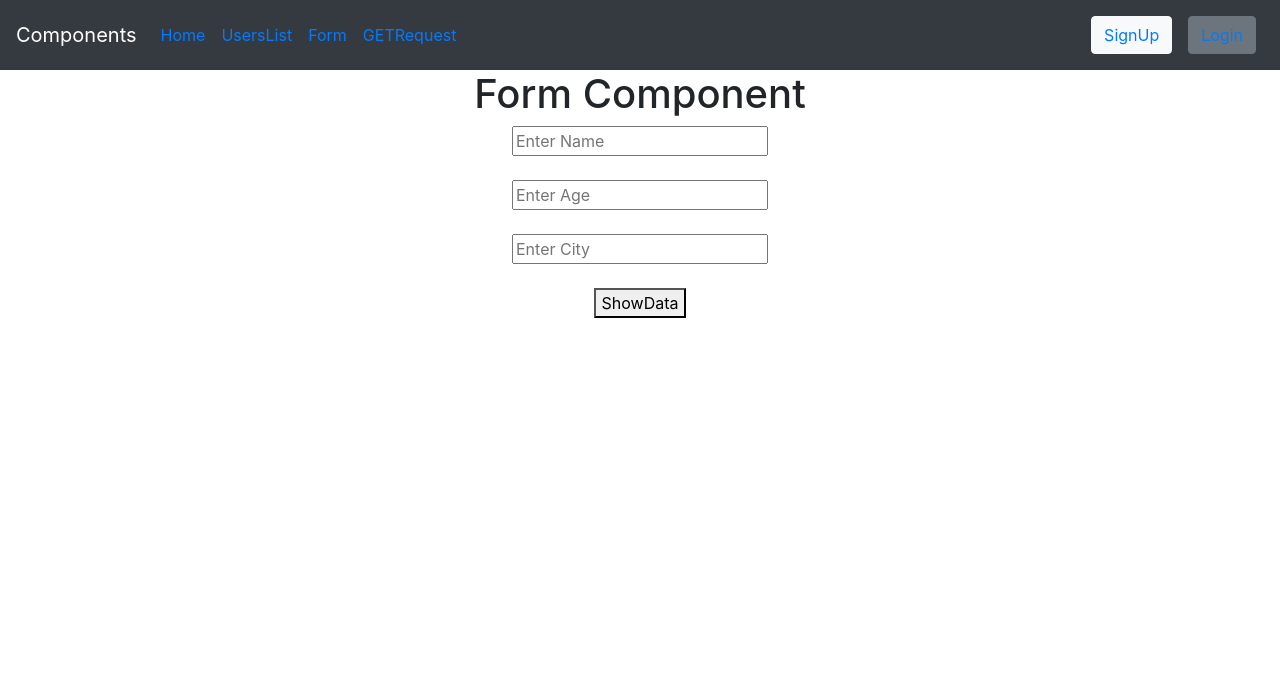
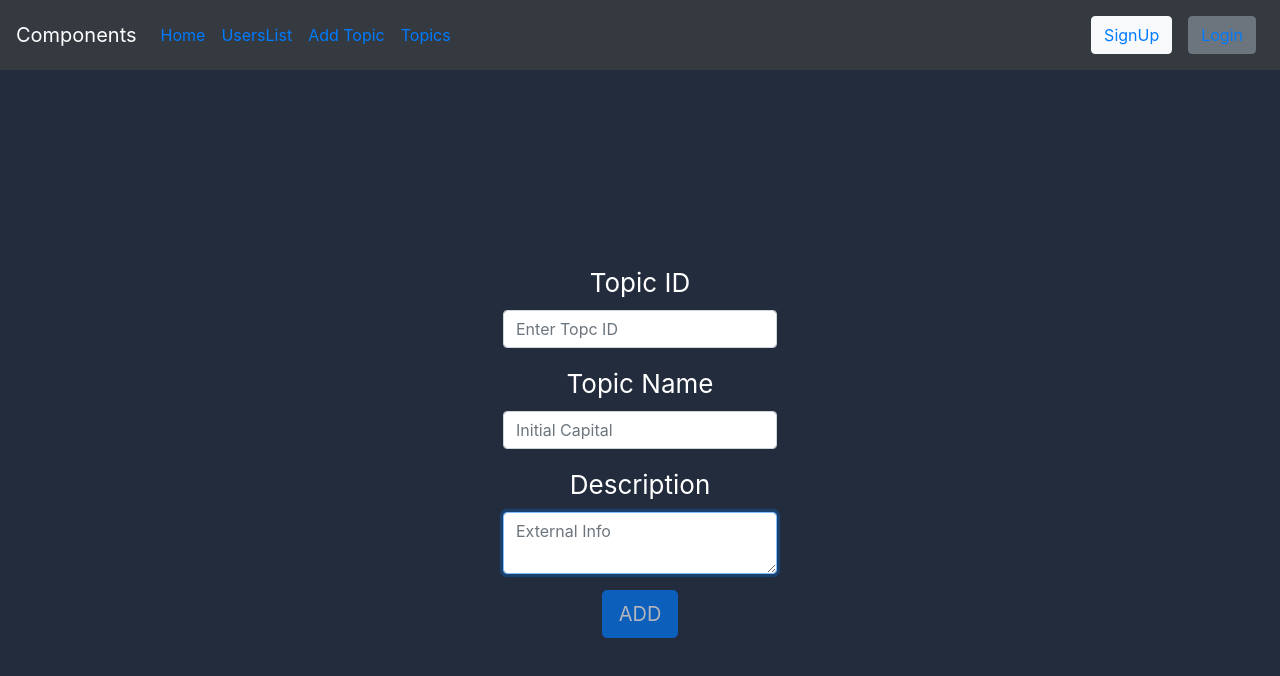
Before and after one commit to manan1807/Topic-Course-API-Project, a React (Create React App) app: page /Component/Form in a window 1280 px wide. Shown: the top 676 px of the page. Built offline with nearby package versions, Linux system fonts and the light colour scheme.

Commit message:
addtopic post request added

```diff
--- a/package.json
+++ b/package.json
@@ -7,6 +7,7 @@
     "@testing-library/jest-dom": "^4.2.4",
     "@testing-library/react": "^9.5.0",
     "@testing-library/user-event": "^7.2.1",
+    "axios": "^0.21.0",
     "bootstrap": "^4.5.3",
     "react": "^16.14.0",
     "react-bootstrap": "^1.3.0",
@@ -20,7 +21,7 @@
     "test": "react-scripts test",
     "eject": "react-scripts eject",
     "predeploy": "npm run build",
-    "deploy":"gh-pages -d build"
+    "deploy": "gh-pages -d build"
   },
   "eslintConfig": {
     "extends": "react-app"
--- a/src/App.js
+++ b/src/App.js
@@ -18,8 +18,8 @@ function App() {
     <Nav className="mr-auto">
       <Nav.Link href="#home"> <Link to="/Component/Home">Home</Link></Nav.Link>
       <Nav.Link href="#features"><Link to="/Component/UsersList">UsersList</Link></Nav.Link>
-      <Nav.Link href="#pricing"><Link to="/Component/Form">Form</Link></Nav.Link>
-      <Nav.Link href="#pricing"><Link to="/Component/GetAPIonUserList">GETRequest</Link></Nav.Link>
+      <Nav.Link href="#pricing"><Link to="/Component/Form">Add Topic</Link></Nav.Link>
+      <Nav.Link href="#pricing"><Link to="/Component/GetAPIonUserList">Topics</Link></Nav.Link>
     </Nav>
     <Nav>
       <Nav.Link href="#signup"><Button variant="light"><Link to="/Component/SignUp">SignUp</Link></Button></Nav.Link>
--- a/src/Component/Form.js
+++ b/src/Component/Form.js
@@ -1,33 +1,84 @@
-import React,{useState} from 'react'
+import React, { useState } from "react";
+import Form from "react-bootstrap/Form";
+import Button from "react-bootstrap/Button";
+import {Redirect, Link} from 'react-router-dom';
+import axios from 'axios';
 
+export default function TopicAdd() {
+  const [id, setTopicId] = useState("");
+  const [name, setTopicName] = useState("");
+  const [description, setTopicDesc] = useState("");
+  const [actionform, setactionform] = useState(false);
 
+  function validateForm() {
+    return id.length > 0 && name.length > 0;
+  }
 
-function Form(){
+  function handleSubmit(event) {
+    event.preventDefault();
+    setactionform(true)
+    let data = {id, name, description}
+    console.log(data)
+    axios.post('http://localhost:8081/addtopic', data)
+        .then(response => {
+            console.log(response)
+            alert("Topic has been added to the List!, Check it into Topic tab")
+            })
+            .catch(error => {
+              console.log(error)
+            })
+            ;
 
-    const [name,setName] = useState("");
-    const [age,setAge] = useState("");
-    const [city,setCity] = useState("");
+  }
 
-    function showData(){
-        let data = {name,age,city};
-        //<FormTable tableData = {data}/>
-       alert("Details has been added to the Users List");
-        console.log(data);
+  function UserL(){
+    if(actionform)
+    return <Redirect to = "/Component/GetAPIonUserList"/>
+    else
+    return <Redirect to = "/Component/Form"/>
+  }
 
+  return (
+    <div className="App-header">
+      <Form onSubmit={handleSubmit}>
 
-      }
-    return(
-        <div>
-        <h1>Form Component</h1>
-        <input type="text" onChange={(e)=>setName(e.target.value)} placeholder="Enter Name"/>
-        <br/><br/>
-        <input type="text" onChange={(e)=>setAge(e.target.value)} placeholder="Enter Age"/>
-        <br/><br/>
-        <input type="text" onChange={(e)=>setCity(e.target.value)} placeholder="Enter City"/>
-        <br/><br/>
-        <button onClick={showData}>ShowData</button>
-        </div>
-    )
+           <Form.Group size="lg" controlId="age">
+          <Form.Label>Topic ID</Form.Label>
+          <Form.Control
+            autoFocus
+            type="number"
+            value={id}
+            placeholder="Enter Topc ID"
+            onChange={(e) => setTopicId(e.target.value)}
+          />
+            </Form.Group>
+      <Form.Group size="lg" controlId="name">
+          <Form.Label>Topic Name</Form.Label>
+          <Form.Control
+            autoFocus
+            type="text"
+            value={name}
+            placeholder="Initial Capital"
+            onChange={(e) => setTopicName(e.target.value)}
+          />
+          </Form.Group>
+        <Form.Group size="lg" controlId="email">
+          <Form.Label>Description</Form.Label>
+          <Form.Control
+            autoFocus
+            as="textarea"
+            value={description}
+            placeholder="External Info"
+            onChange={(e) => setTopicDesc(e.target.value)}
+          />
+        </Form.Group>
+
+        <Button  size="lg" type="submit" disabled={!validateForm()} >
+          ADD
+        </Button>
+        {/* <div><Link to="/Component/Login">Already SignIn, Please Login!!!</Link></div> */}
+      </Form>
+      <UserL/>
+    </div>
+  );
 }
-
-export default Form;
--- a/src/Component/GetAPIonUserList.js
+++ b/src/Component/GetAPIonUserList.js
@@ -6,7 +6,7 @@ function GetAPIonUserList() {
     const [users,setUser] = useState([]);
 
     useEffect(()=>{
-        fetch("http://localhost:8080/topics").then((data)=>{
+        fetch("http://localhost:8081/topics").then((data)=>{
             data.json().then(result=>{
                 console.warn(result);
                   setUser(result)
--- a/src/Component/Login.js
+++ b/src/Component/Login.js
@@ -2,7 +2,7 @@ import React, { useState } from "react";
 import Form from "react-bootstrap/Form";
 import Button from "react-bootstrap/Button";
 
-import {Redirect} from 'react-router-dom'
+import {Redirect, Link} from 'react-router-dom'
 
 export default function Login() {
   const [email, setEmail] = useState("");
@@ -50,6 +50,7 @@ export default function Login() {
         <Button  size="lg" type="submit" disabled={!validateForm()} >
           Login
         </Button>
+        <div><Link to="/Component/SignUp">Don't Have an Account, Please SignUp!!!</Link></div>
       </Form>
       <UserL/>
     </div>
```
Also changed, not shown: 1 other file (tests, documents, lock files or other folders).
